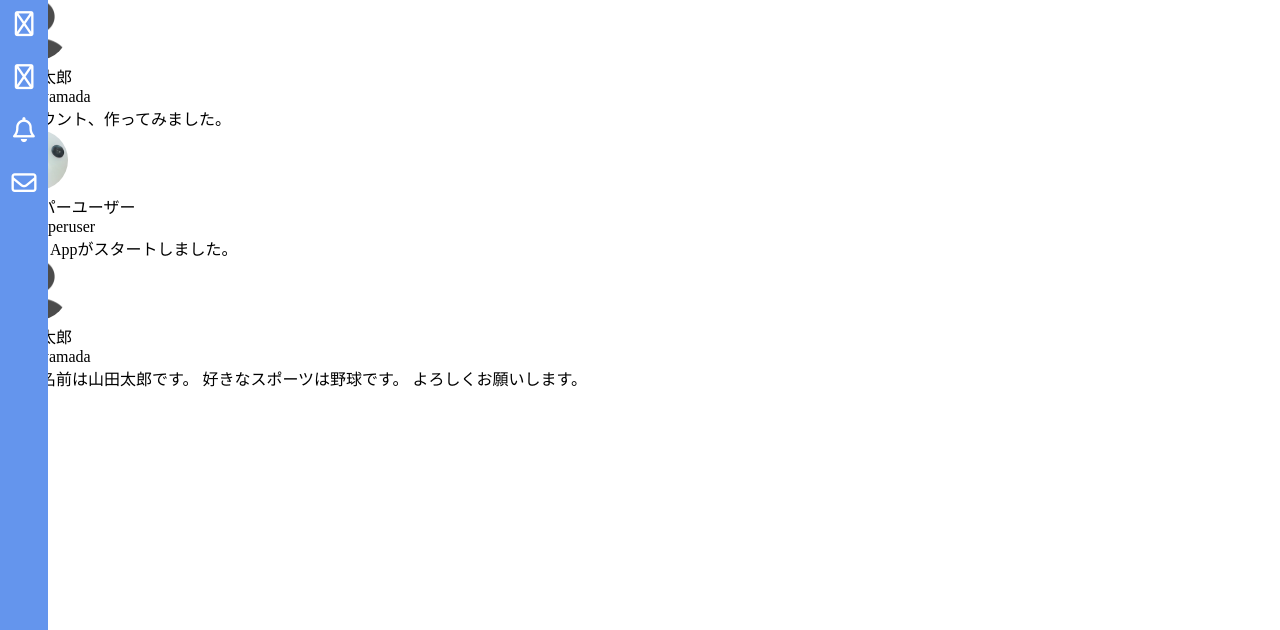
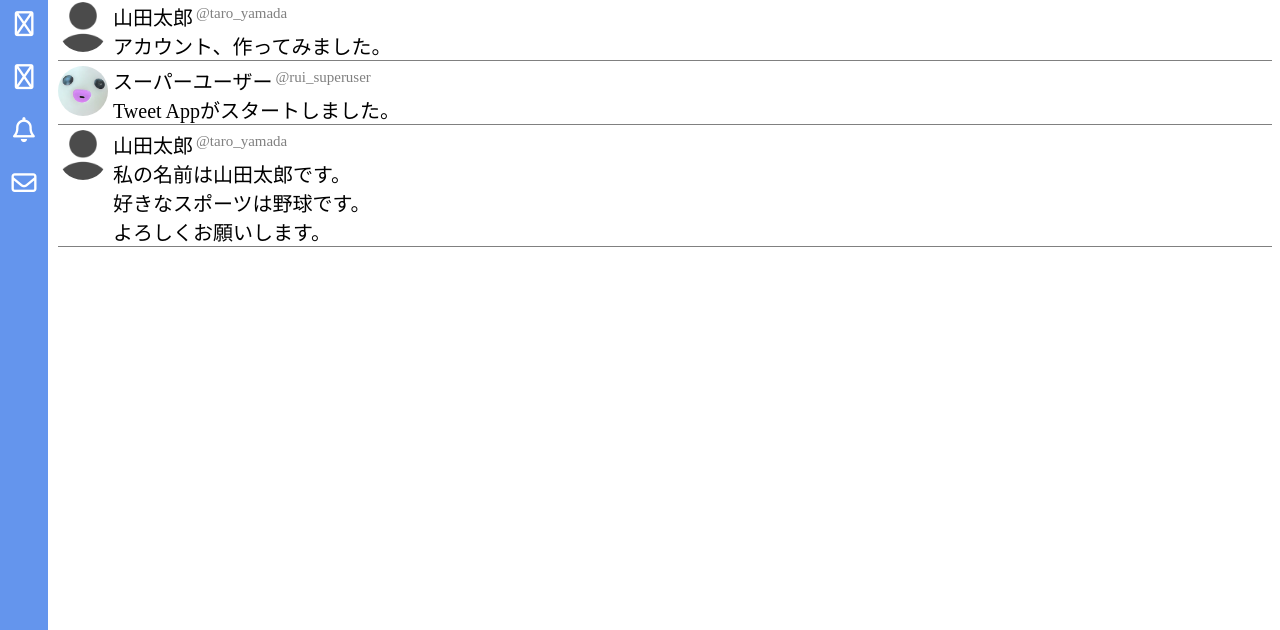
Before and after one commit to KuInfo-Rui/TweetApp, a Django app: page /app/home/ in a window 1280 px wide. Shown: the part 48-678 px from the top of the page. Run offline with Django 5.2, Linux system fonts and the light colour scheme; data comes from the database, SQL or seed files in the repository; both versions use the stored data as it was after the commit.

Commit message:
TweetForm_create

```diff
--- /dev/null
+++ b/app/forms/__init__.py
@@ -0,0 +1,3 @@
+from tweet_form import TweetForm
+
+__all__ = ["TweetForm"]
--- a/app/templates/app/home.html
+++ b/app/templates/app/home.html
@@ -1,15 +1,23 @@
 {% extends "app/base.html" %} {% load static %} {% block extra_css %}
 <link rel="stylesheet" href="{% static 'css/home.css' %}" />
 {% endblock %} {% block content %}
-<div class="tweets">
+<div class="all_tweets">
   {% for t in tweets %}
   <div class="tweet">
-    <div class="poster_info">
+    <a href="{% url 'account' t.tweet_by.handle %}">
       <img src="{{ t.tweet_by.icon.url }}" class="poster_icon" />
-      <div class="poster_username">{{t.tweet_by.username}}</div>
-      <div class="poster_handle">{{t.tweet_by.handle}}</div>
+    </a>
+    <div class="text_content">
+      <div class="poster_info">
+        <a href="{% url 'account' t.tweet_by.handle %}">
+          <div class="poster_username">{{t.tweet_by.username}}</div>
+        </a>
+        <a href="{% url 'account' t.tweet_by.handle %}">
+          <div class="poster_handle">@{{t.tweet_by.handle}}</div>
+        </a>
+      </div>
+      <div class="tweet_content">{{t.tweet_content}}</div>
     </div>
-    <div class="tweet_content">{{t.tweet_content}}</div>
   </div>
   {% endfor %}
 </div>
--- a/pyproject.toml
+++ b/pyproject.toml
@@ -45,3 +45,4 @@ combine-as-imports = true
 "**/management/commands/*" = ["T20"]
 "**/migrations/*" = ["E501"]
 "scripts/**" = ["T20"]
+"*.html" = ["E501"]
--- a/static/css/home.css
+++ b/static/css/home.css
@@ -1,10 +1,52 @@
-.tweets {
-  margin-top: 48px;
+.all_tweets {
+  margin-top: 50px;
+}
+
+.tweet {
+  margin-top: 5px;
+  border-bottom: 1px solid #808080;
+  display: flex;
 }
 
 .poster_icon {
-  width: 60px;
-  height: 60px;
+  width: 50px;
+  height: 50px;
   object-fit: cover;
   border-radius: 50%;
+  margin-right: 5px;
 }
+
+.poster_info {
+  display: flex;
+  gap: 3px;
+}
+
+.text_content {
+  display: flex;
+  flex-direction: column;
+}
+
+.poster_username {
+  font-size: 20px;
+  color: #000000;
+}
+
+.poster_handle {
+  font-size: 15px;
+  color: #808080;
+  margin-top: 3px;
+}
+
+.tweet_content {
+  font-size: 20px;
+  /* 端まで来たら単語を切らずに改行させる */
+  overflow-wrap: break-word;
+  /* Enterによる改行を認識 */
+  white-space: pre-wrap;
+}
+
+@media (min-width: 769px) {
+  .all_tweets {
+    margin-left: 50px;
+  }
+}
```
Also changed, not shown: app/forms/tweet_form.py (added, +21 -0 lines), db.sqlite3.
